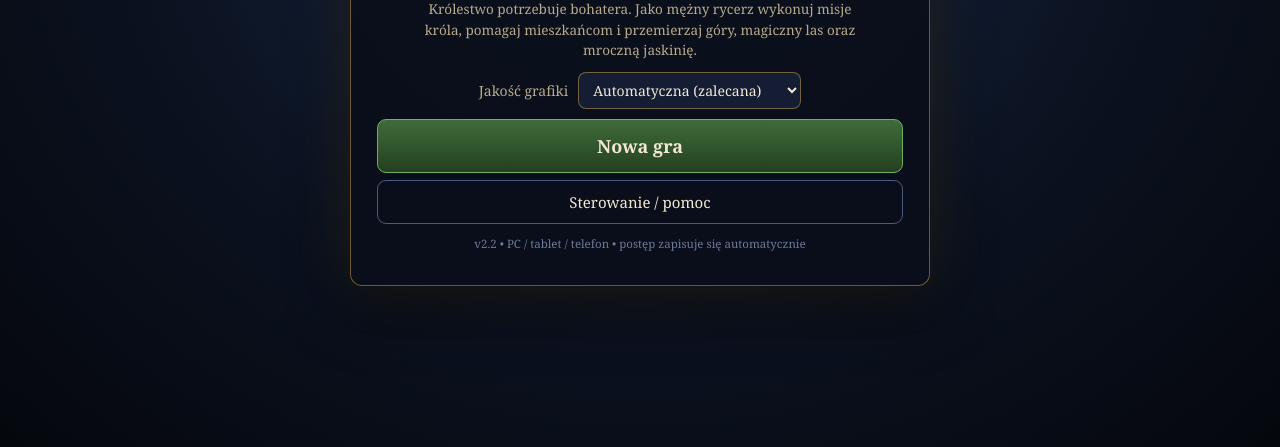
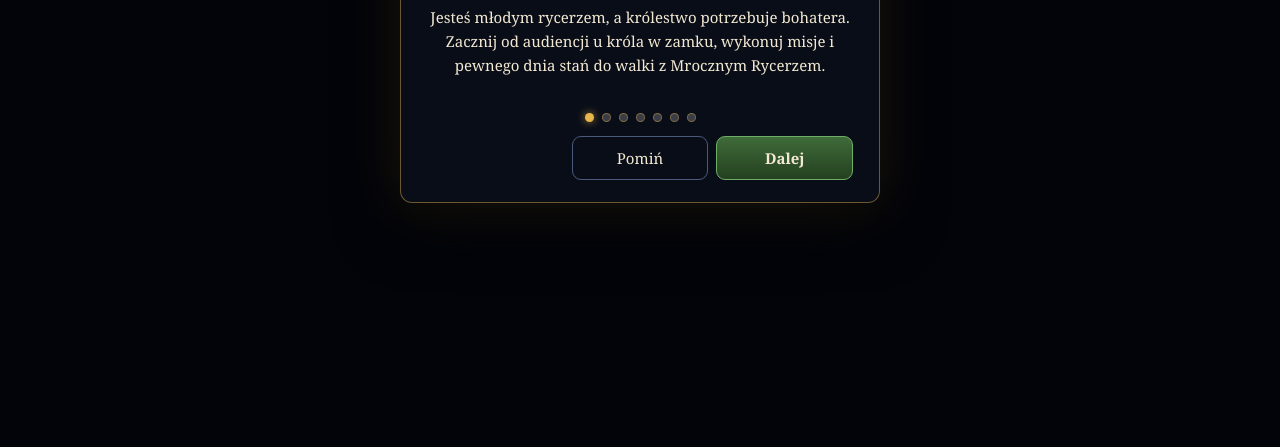
Before and after one commit to rejson59/DreamKnight, a website built with Vite: page index.html in a window 1280 px wide. Shown: the part 353-800 px from the top of the page. Built offline with nearby package versions, Linux system fonts and the light colour scheme.

Commit message:
Samouczek dla nowych graczy (pierwsza wizyta + przyciski w menu)
Co-authored-by: arena-agent <297053741+arena-agent@users.noreply.github.com>

```diff
--- a/index.html
+++ b/index.html
@@ -43,6 +43,7 @@
         <button id="btn-new" class="btn primary big">Nowa gra</button>
         <button id="btn-continue" class="btn gold big hidden">Kontynuuj przygodę</button>
         <button id="btn-help" class="btn ghost">Sterowanie / pomoc</button>
+        <button id="btn-tutorial" class="btn ghost">Samouczek</button>
         <p class="version">v2.2 • PC / tablet / telefon • postęp zapisuje się automatycznie</p>
       </div>
     </div>
@@ -206,6 +207,7 @@
           </select>
         </div>
         <button class="btn ghost" id="btn-pause-help">Pomoc</button>
+        <button class="btn ghost" id="btn-pause-tutorial">Samouczek</button>
         <button class="btn danger" id="btn-quit">Wyjdź do menu</button>
       </div>
     </div>
@@ -228,6 +230,21 @@
       </div>
     </div>
 
+    <!-- SAMOUCZEK -->
+    <div id="tutorial-screen" class="overlay full hidden">
+      <div class="menu-panel tut-panel">
+        <div id="tut-icon" class="tut-icon"></div>
+        <h2 id="tut-title"></h2>
+        <p id="tut-text"></p>
+        <div id="tut-dots"></div>
+        <div class="tut-buttons">
+          <button id="tut-prev" class="btn ghost">Wstecz</button>
+          <button id="tut-skip" class="btn ghost">Pomiń</button>
+          <button id="tut-next" class="btn primary">Dalej</button>
+        </div>
+      </div>
+    </div>
+
     <div id="toast-container"></div>
     <div id="damage-vignette"></div>
     <div id="fade-veil"></div>
--- a/src/main.js
+++ b/src/main.js
@@ -1,10 +1,12 @@
 // Dream Knight — punkt wejścia.
 import { Game } from './game.js';
 import { detectQuality } from './config.js';
+import { Tutorial, shouldShowTutorial } from './tutorial.js';
 
 const $ = (id) => document.getElementById(id);
 const canvas = $('game-canvas');
 const game = new Game(canvas);
+game.tutorial = new Tutorial(game);
 window.__game = game; // do debugowania
 
 async function boot() {
@@ -48,8 +50,10 @@ async function boot() {
     game.continueGame();
   };
   $('btn-help').onclick = () => $('help-screen').classList.remove('hidden');
+  $('btn-tutorial').onclick = () => { game.audio.ensure(); game.tutorial.show(); };
   $('btn-help-close').onclick = () => $('help-screen').classList.add('hidden');
-  game.ui.showMenu(Game.hasSave());
+  if (shouldShowTutorial()) game.tutorial.show(() => game.ui.showMenu(Game.hasSave()));
+  else game.ui.showMenu(Game.hasSave());
 }
 
 boot();
--- a/src/style.css
+++ b/src/style.css
@@ -367,3 +367,14 @@ kbd { background: #222d47; border: 1px solid #4a5a7a; border-bottom-width: 3px;
   #minimap { width: 84px; height: 84px; }
   #quest-tracker { display: none; }
 }
+
+/* ---------- SAMOUCZEK ---------- */
+.tut-panel { max-width: 480px; }
+.tut-icon { color: var(--gold); margin-bottom: 6px; }
+.tut-panel h2 { margin-bottom: 8px; }
+#tut-text { font-size: 15px; line-height: 1.6; min-height: 96px; color: var(--text); margin: 0 0 12px; }
+#tut-dots { display: flex; gap: 8px; justify-content: center; margin-bottom: 14px; }
+.tut-dot { width: 9px; height: 9px; border-radius: 50%; background: rgba(255,255,255,0.2); border: 1px solid rgba(232,182,76,0.4); }
+.tut-dot.active { background: var(--gold); box-shadow: 0 0 8px rgba(232,182,76,0.7); }
+.tut-buttons { display: flex; gap: 8px; }
+.tut-buttons .btn { margin: 0; }
--- /dev/null
+++ b/src/tutorial.js
@@ -0,0 +1,123 @@
+// Dream Knight — samouczek dla nowych graczy.
+// Pokazuje się automatycznie przy pierwszej wizycie na stronie
+// (flaga w localStorage), można go też otworzyć z menu i pauzy.
+import { icon } from './icons.js';
+
+const KEY = 'dreamknight_tutorial_v1';
+
+export function shouldShowTutorial() {
+  try { return !localStorage.getItem(KEY); } catch { return true; }
+}
+
+function markTutorialSeen() {
+  try { localStorage.setItem(KEY, '1'); } catch { /* ignore */ }
+}
+
+function isTouchDevice() {
+  return ('ontouchstart' in window) || (navigator.maxTouchPoints > 0 && matchMedia('(pointer: coarse)').matches);
+}
+
+function buildSlides(touch) {
+  return [
+    {
+      icon: 'crown', title: 'Witaj w Dream Knight!',
+      text: 'Jesteś młodym rycerzem, a królestwo potrzebuje bohatera. Zacznij od audiencji u króla w zamku, wykonuj misje i pewnego dnia stań do walki z Mrocznym Rycerzem.',
+    },
+    {
+      icon: 'horse', title: 'Ruch i kamera',
+      text: touch
+        ? 'Lewy joystick — ruch (pchnij go do końca, aby biec). Przeciąganie palcem po prawej stronie ekranu — kamera. Bieg zużywa energię (żółty pasek).'
+        : 'WASD lub strzałki — ruch, mysz — kamera (kliknij ekran, aby złapać kursor), Shift — bieg, Spacja — skok. Bieg zużywa energię (żółty pasek).',
+    },
+    {
+      icon: 'sword', title: 'Walka',
+      text: touch
+        ? 'Przycisk miecza — atak. Trzy szybkie ciosy z rzędu dają potężny kombos! Przycisk płomienia — kula ognia, fiolka — mikstura lecznicza.'
+        : 'Lewy przycisk myszy — atak. Trzy szybkie ciosy z rzędu dają potężny kombos! F — kula ognia, R — mikstura lecznicza.',
+    },
+    {
+      icon: 'bubble', title: 'Rozmowy i interakcje',
+      text: touch
+        ? 'Przycisk dymku — rozmowa z mieszkańcami, zbieranie ziół, otwieranie skrzyń, czytanie tablicy zleceń i spanie w łóżku. Podpowiedź zawsze podpowie, co możesz zrobić.'
+        : 'E — rozmowa z mieszkańcami, zbieranie ziół, otwieranie skrzyń, czytanie tablicy zleceń i spanie w łóżku. Podpowiedź na ekranie zawsze podpowie, co możesz zrobić.',
+    },
+    {
+      icon: 'scroll', title: 'Zadania i mapa',
+      text: touch
+        ? 'Przycisk zwoju — dziennik zadań. Śledzone zadanie widać u góry ekranu, a wykrzykniki nad głowami oznaczają dostępne misje. W terenie trzymaj się dróg i drogowskazów, a złoty znacznik na minimapie wskaże cel.'
+        : 'J — dziennik zadań. Śledzone zadanie widać u góry ekranu, a wykrzykniki nad głowami oznaczają dostępne misje. W terenie trzymaj się dróg i drogowskazów, a złoty znacznik na minimapie wskaże cel.',
+    },
+    {
+      icon: 'backpack', title: 'Ekwipunek i podróż',
+      text: touch
+        ? 'Przycisk plecaka — ekwipunek: broń, zbroja i amulet. W jaskini zapal pochodnię (świeczka), a konia (podkowa) kupisz w stajni — przycisk H gwizdka przywoła go do Ciebie. Gra zapisuje się sama.'
+        : 'I — ekwipunek: broń, zbroja i amulet. W jaskini zapal pochodnię (T), a konia kupisz w stajni — H dosiada i zsada z wierzchowca. Gra zapisuje się automatycznie.',
+    },
+    {
+      icon: 'skull', title: 'Zlecenia i bossowie',
+      text: 'Na rynku wisi tablica zleceń łowczego — powtarzalne łowy na wilki, dziki, gobliny i szkielety to szybki zarobek. A gdy będziesz gotowy… w górach czekają bossowie. Powodzenia, rycerzu!',
+    },
+  ];
+}
+
+const $ = (id) => document.getElementById(id);
+
+export class Tutorial {
+  constructor(game) {
+    this.game = game;
+    this.index = 0;
+    this.list = [];
+    this.onDone = null;
+    this._prevUi = false;
+  }
+
+  /** onDone — wywołanie po zamknięciu (np. pokazanie menu przy starcie). */
+  show(onDone = null) {
+    this.onDone = onDone;
+    this.list = buildSlides(isTouchDevice());
+    this.index = 0;
+    this._prevUi = this.game.input.uiOpen;
+    this.game.input.uiOpen = true;
+    $('tutorial-screen').classList.remove('hidden');
+    $('tut-prev').onclick = () => { this.game.audio.play('click'); this.prev(); };
+    $('tut-next').onclick = () => { this.game.audio.play('click'); this.next(); };
+    $('tut-skip').onclick = () => { this.game.audio.play('click'); this.finish(); };
+    this.render();
+  }
+
+  render() {
+    const s = this.list[this.index];
+    const last = this.index === this.list.length - 1;
+    $('tut-icon').innerHTML = icon(s.icon, 46);
+    $('tut-title').textContent = s.title;
+    $('tut-text').textContent = s.text;
+    const dots = $('tut-dots');
+    dots.innerHTML = '';
+    this.list.forEach((_, i) => {
+      const d = document.createElement('span');
+      d.className = 'tut-dot' + (i === this.index ? ' active' : '');
+      dots.appendChild(d);
+    });
+    $('tut-prev').style.visibility = this.index === 0 ? 'hidden' : 'visible';
+    $('tut-next').textContent = last ? 'Zagraj!' : 'Dalej';
+    $('tut-skip').style.display = last ? 'none' : '';
+  }
+
+  prev() {
+    if (this.index > 0) { this.index--; this.render(); }
+  }
+
+  next() {
+    if (this.index < this.list.length - 1) { this.index++; this.render(); }
+    else this.finish();
+  }
+
+  finish() {
+    markTutorialSeen();
+    $('tutorial-screen').classList.add('hidden');
+    this.game.input.uiOpen = this._prevUi;
+    const cb = this.onDone;
+    this.onDone = null;
+    if (cb) cb();
+  }
+}
--- a/src/ui.js
+++ b/src/ui.js
@@ -34,6 +34,7 @@ export class UI {
       this.renderMute();
     };
     $('btn-pause-help').onclick = () => { $('help-screen').classList.remove('hidden'); };
+    $('btn-pause-tutorial').onclick = () => { this.game.audio.play('click'); this.game.tutorial.show(); };
     $('btn-quit').onclick = () => this.game.quitToMenu();
     $('btn-respawn').onclick = () => this.game.respawn();
     $('btn-finale-close').onclick = () => { $('finale-screen').classList.add('hidden'); this.game.resume(); };
```
